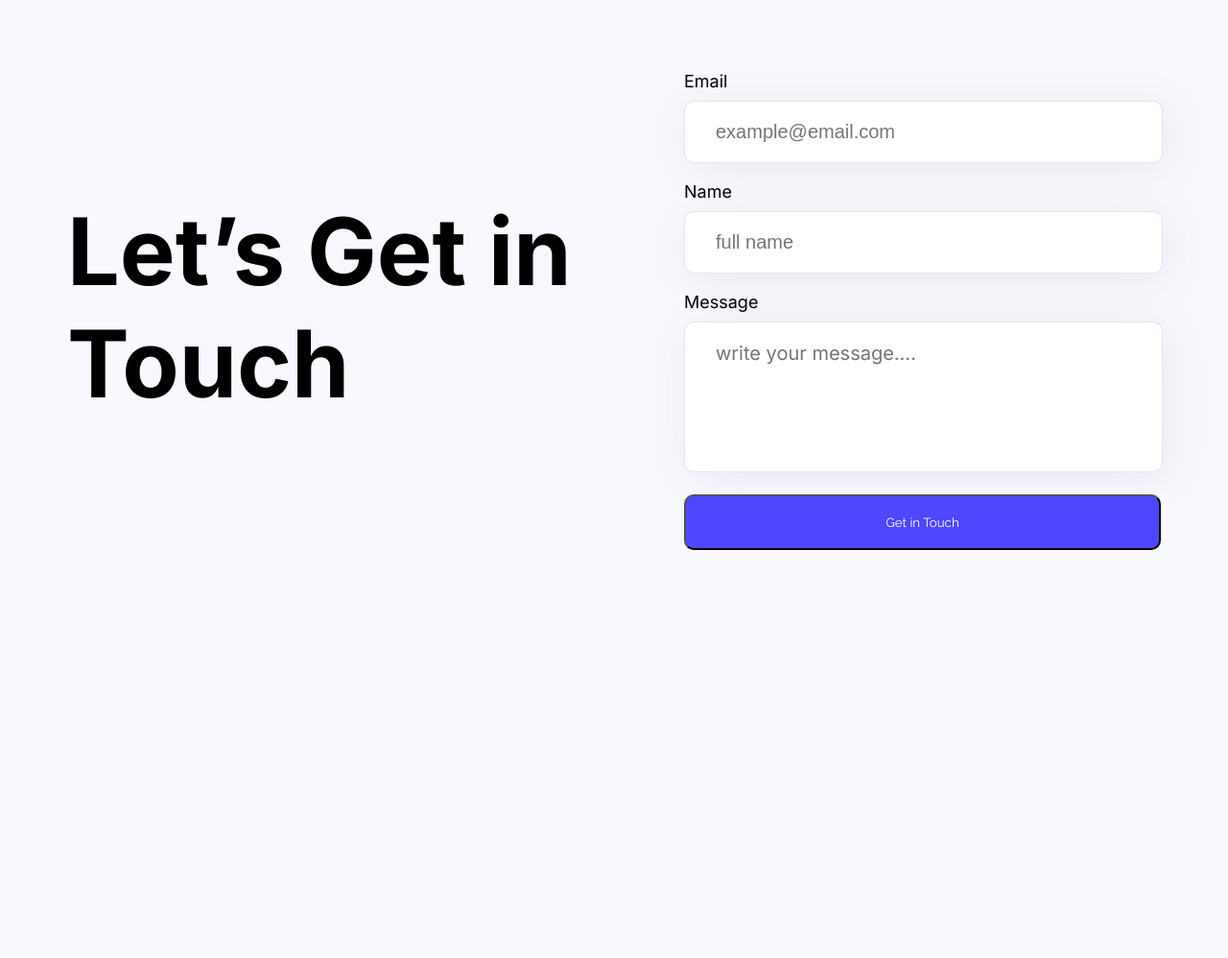
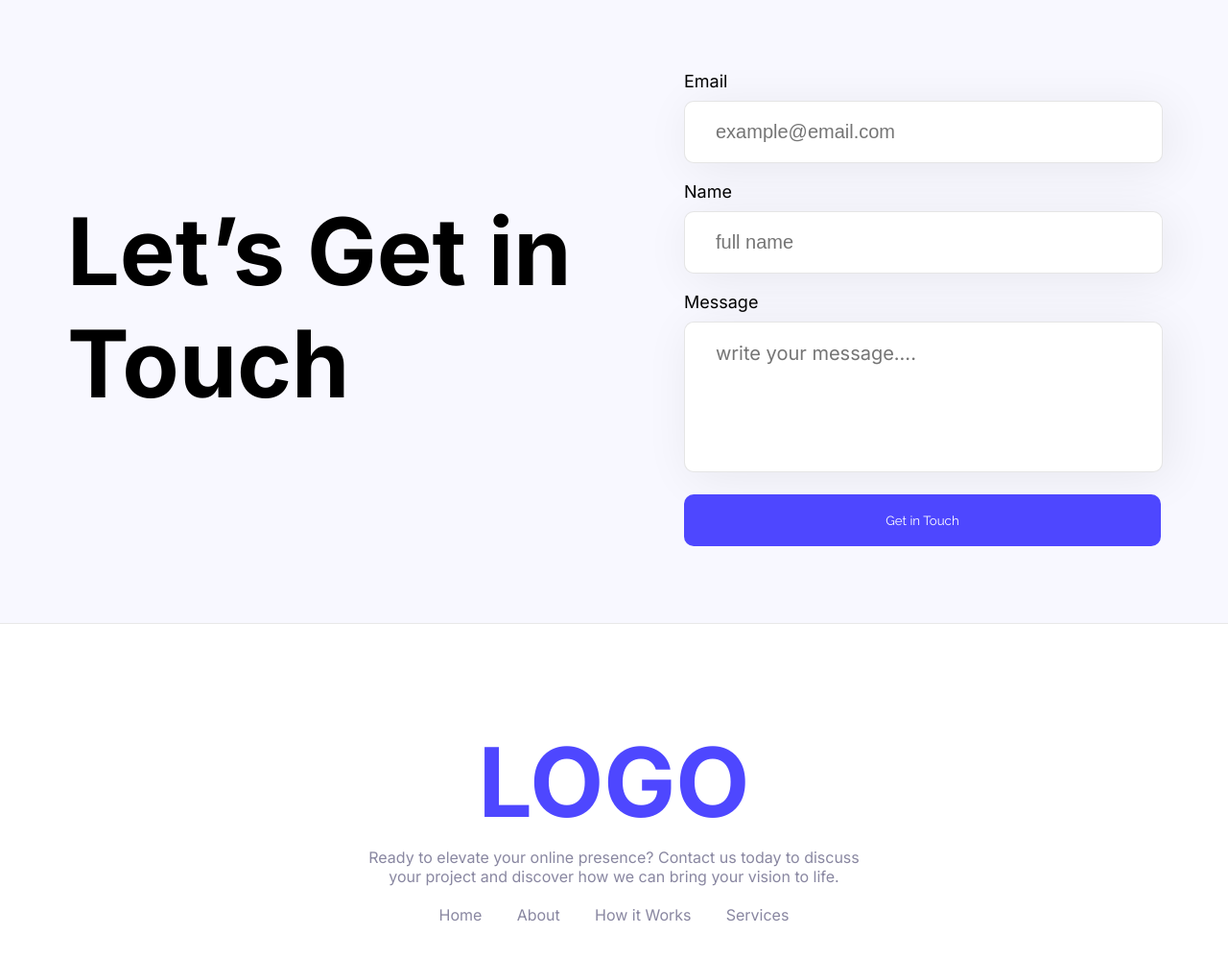
Before and after one commit to Prizmine/1st-assignment, a plain HTML site: page index.html in a window 1280 px wide. Shown: the part 2966-3964 px from the top of the page at 96% size. Before the commit the page ends 3601 px from the top, so only its background shows below. Drawn offline with Linux system fonts and the light colour scheme.

Commit message:
final commit

```diff
--- a/index.html
+++ b/index.html
@@ -13,7 +13,7 @@
 </head>
 <body>
     <header>
-        <nav>
+        <nav class="header-nav">
             <div class="banner">
             <div class="title"><h1 class="logo inter color1">LOGO</h1>
             <button class="sign-in-button raleway btn-ani">Sign Up</button>
@@ -156,7 +156,18 @@
     </main>
 
     <footer>
-
+        <h2 class="footer-logo inter">LOGO</h2>
+        <p class="footer-dis inter">Ready to elevate your online presence? Contact us today to discuss<br> your project and discover how we can bring your vision to life.</p>
+        <nav class="footer-nav">
+            <ul>
+                <div class="nav-content">
+                <li><a href="#" class="nav-links inter">Home</a></li>
+                <li><a href="#" class="nav-links inter">About</a></li>
+                <li><a href="#" class="nav-links inter">How it Works</a></li>
+                <li><a href="#" class="nav-links inter">Services</a></li>
+                </div>
+            </ul>
+        </nav>
     </footer>
 </body>
 </html>
--- a/styles/style.css
+++ b/styles/style.css
@@ -36,6 +36,7 @@ body{
     width: 10%;
     font-weight: bolder;
     font-size: 105%;
+    cursor: pointer;
 }
 
 .btn-ani2:hover{
@@ -43,11 +44,12 @@ body{
     transition: 0.2s ease;
     font-weight: bolder;
     font-size: 105%;
+    cursor: pointer;
 }
 
 /* header */
 
-nav{
+.header-nav{
     background-image: url("../Assets/Hero-bg.png");
     /* background-repeat: no-repeat; */
     background-size: cover;
@@ -406,4 +408,62 @@ input{
     padding: 19px 0;
     width: 100%;
     border-radius: 10px;
+    border: none;
 }
+
+
+/* footer */
+
+footer{
+    width: 100%;
+    height: 428px;
+    background-color: white;
+    margin-top: 14px;
+    border-top: 1px solid rgba(0, 0, 0, 0.09);
+}
+
+.footer-logo{
+    font-size: 100px;
+    color: #4E47FF;
+    text-align: center;
+    padding-top: 104px;
+}
+
+.footer-dis{
+    font-size: 16px;
+    font-weight: 400;
+    color: #8987A1;
+    text-align: center;
+    margin-top: 8px;
+}
+
+.footer-nav{
+    display: flex;
+    justify-content: center;
+}
+
+.nav-content{
+    display: flex;
+    justify-content: space-around;
+    height: 24px;
+    width: 401px;
+    margin-top: 20px;
+}
+
+ul{
+    list-style: none;
+}
+
+.nav-links{
+    color: #8987A1;
+    text-decoration: none;
+    font-size: 16px;
+}
+
+.nav-links:hover{
+    color: rgb(142, 119, 119);
+    background-color: aqua;
+    padding: 3px;
+    border-radius: 13px;
+    transition: 0.2s ease;
+}
```
